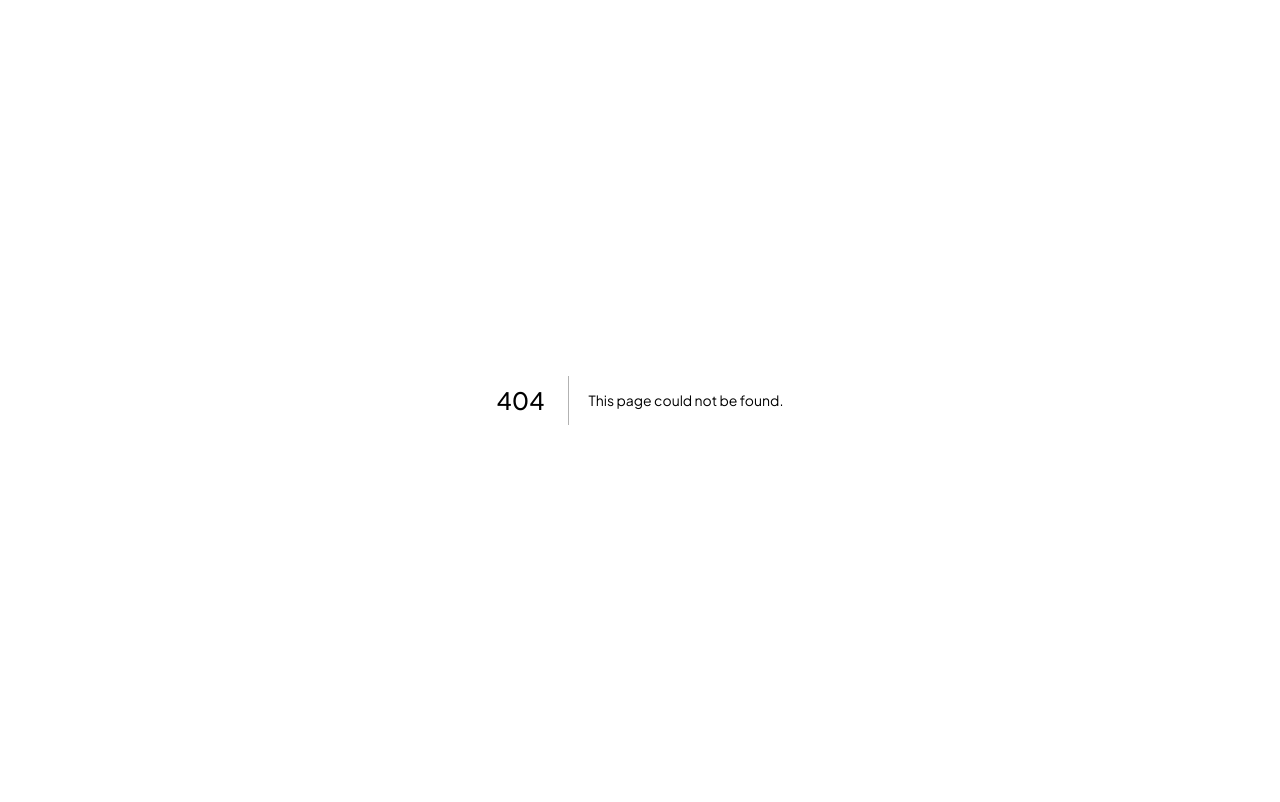
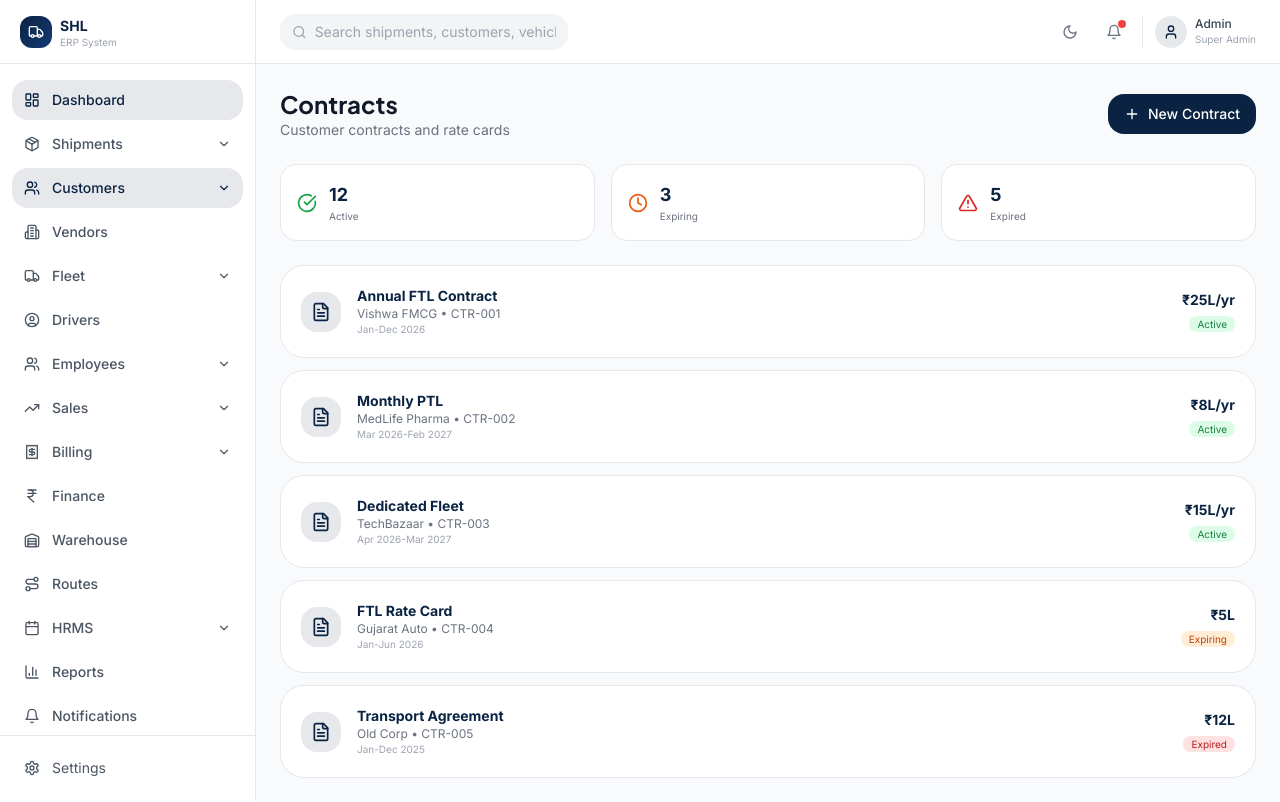
Before and after one commit to mettugoud-droid/shl-website, a Next.js app: page /crm/customers/contracts in a window 1280 px wide. Before the commit this address had no page. Built offline with nearby package versions, Linux system fonts and the light colour scheme.

Commit message:
Add missing sub-pages: customers/quotations and customers/contracts

```diff
--- /dev/null
+++ b/src/app/crm/customers/contracts/page.tsx
@@ -0,0 +1,22 @@
+'use client';
+import React from 'react';
+import { FileText, Plus, CheckCircle, Clock, AlertTriangle } from 'lucide-react';
+
+const contracts = [
+  { id: 'CTR-001', customer: 'Vishwa FMCG', title: 'Annual FTL Contract', period: 'Jan-Dec 2026', value: '₹25L/yr', status: 'Active' },
+  { id: 'CTR-002', customer: 'MedLife Pharma', title: 'Monthly PTL', period: 'Mar 2026-Feb 2027', value: '₹8L/yr', status: 'Active' },
+  { id: 'CTR-003', customer: 'TechBazaar', title: 'Dedicated Fleet', period: 'Apr 2026-Mar 2027', value: '₹15L/yr', status: 'Active' },
+  { id: 'CTR-004', customer: 'Gujarat Auto', title: 'FTL Rate Card', period: 'Jan-Jun 2026', value: '₹5L', status: 'Expiring' },
+  { id: 'CTR-005', customer: 'Old Corp', title: 'Transport Agreement', period: 'Jan-Dec 2025', value: '₹12L', status: 'Expired' },
+];
+const sc: Record<string, string> = { Active: 'bg-green-100 text-green-700', Expiring: 'bg-orange-100 text-orange-700', Expired: 'bg-red-100 text-red-700' };
+
+export default function ContractsPage() {
+  return (
+    <div className="space-y-6">
+      <div className="flex items-center justify-between"><div><h1 className="text-2xl font-bold text-gray-900">Contracts</h1><p className="text-sm text-gray-500">Customer contracts and rate cards</p></div><button className="flex items-center gap-2 px-4 py-2.5 bg-primary text-white text-sm font-medium rounded-xl"><Plus className="w-4 h-4" /> New Contract</button></div>
+      <div className="grid grid-cols-3 gap-4"><div className="bg-white rounded-xl border p-4 flex items-center gap-3"><CheckCircle className="w-5 h-5 text-green-600" /><div><p className="text-lg font-bold">12</p><p className="text-[10px] text-gray-500">Active</p></div></div><div className="bg-white rounded-xl border p-4 flex items-center gap-3"><Clock className="w-5 h-5 text-orange-600" /><div><p className="text-lg font-bold">3</p><p className="text-[10px] text-gray-500">Expiring</p></div></div><div className="bg-white rounded-xl border p-4 flex items-center gap-3"><AlertTriangle className="w-5 h-5 text-red-600" /><div><p className="text-lg font-bold">5</p><p className="text-[10px] text-gray-500">Expired</p></div></div></div>
+      <div className="space-y-3">{contracts.map((c) => (<div key={c.id} className="bg-white rounded-2xl border p-5 flex items-center justify-between hover:shadow-md transition-shadow"><div className="flex items-center gap-4"><div className="w-10 h-10 bg-primary/10 rounded-xl flex items-center justify-center"><FileText className="w-5 h-5 text-primary" /></div><div><p className="text-sm font-bold">{c.title}</p><p className="text-xs text-gray-500">{c.customer} • {c.id}</p><p className="text-[10px] text-gray-400">{c.period}</p></div></div><div className="text-right"><p className="text-sm font-bold">{c.value}</p><span className={`text-[10px] px-2 py-0.5 rounded-full ${sc[c.status]}`}>{c.status}</span></div></div>))}</div>
+    </div>
+  );
+}
--- /dev/null
+++ b/src/app/crm/customers/quotations/page.tsx
@@ -0,0 +1,22 @@
+'use client';
+import React from 'react';
+import { Plus } from 'lucide-react';
+
+const data = [
+  { id: 'QT-2026-0045', customer: 'Deccan Foods', date: '10 Jun', amount: '₹2,50,000', validity: '15 Jun', status: 'Sent' },
+  { id: 'QT-2026-0044', customer: 'Southern Textiles', date: '08 Jun', amount: '₹4,00,000', validity: '18 Jun', status: 'Accepted' },
+  { id: 'QT-2026-0043', customer: 'Star Pharma', date: '05 Jun', amount: '₹1,80,000', validity: '12 Jun', status: 'Expired' },
+  { id: 'QT-2026-0042', customer: 'Bharat Electronics', date: '02 Jun', amount: '₹3,20,000', validity: '10 Jun', status: 'Rejected' },
+  { id: 'QT-2026-0041', customer: 'Metro Distributors', date: '28 May', amount: '₹6,50,000', validity: '05 Jun', status: 'Accepted' },
+];
+const sc: Record<string, string> = { Sent: 'bg-blue-100 text-blue-700', Accepted: 'bg-green-100 text-green-700', Expired: 'bg-gray-100 text-gray-600', Rejected: 'bg-red-100 text-red-700' };
+
+export default function QuotationsPage() {
+  return (
+    <div className="space-y-6">
+      <div className="flex items-center justify-between"><div><h1 className="text-2xl font-bold text-gray-900">Quotations</h1><p className="text-sm text-gray-500">Manage customer quotations</p></div><button className="flex items-center gap-2 px-4 py-2.5 bg-primary text-white text-sm font-medium rounded-xl"><Plus className="w-4 h-4" /> New Quotation</button></div>
+      <div className="grid grid-cols-4 gap-4"><div className="bg-white rounded-xl border p-4 text-center"><p className="text-2xl font-bold">45</p><p className="text-xs text-gray-500">Total</p></div><div className="bg-white rounded-xl border p-4 text-center"><p className="text-2xl font-bold text-blue-600">12</p><p className="text-xs text-gray-500">Sent</p></div><div className="bg-white rounded-xl border p-4 text-center"><p className="text-2xl font-bold text-green-600">28</p><p className="text-xs text-gray-500">Accepted</p></div><div className="bg-white rounded-xl border p-4 text-center"><p className="text-2xl font-bold text-red-600">5</p><p className="text-xs text-gray-500">Rejected</p></div></div>
+      <div className="bg-white rounded-2xl border overflow-hidden"><table className="w-full"><thead className="bg-gray-50"><tr><th className="px-4 py-3 text-left text-[10px] font-semibold text-gray-500 uppercase">ID</th><th className="px-4 py-3 text-left text-[10px] font-semibold text-gray-500 uppercase">Customer</th><th className="px-4 py-3 text-left text-[10px] font-semibold text-gray-500 uppercase">Date</th><th className="px-4 py-3 text-left text-[10px] font-semibold text-gray-500 uppercase">Amount</th><th className="px-4 py-3 text-left text-[10px] font-semibold text-gray-500 uppercase">Valid Till</th><th className="px-4 py-3 text-left text-[10px] font-semibold text-gray-500 uppercase">Status</th></tr></thead><tbody className="divide-y divide-gray-50">{data.map((q) => (<tr key={q.id} className="hover:bg-gray-50/50"><td className="px-4 py-3 text-xs font-medium text-primary">{q.id}</td><td className="px-4 py-3 text-xs">{q.customer}</td><td className="px-4 py-3 text-xs text-gray-500">{q.date}</td><td className="px-4 py-3 text-xs font-medium">{q.amount}</td><td className="px-4 py-3 text-xs text-gray-500">{q.validity}</td><td className="px-4 py-3"><span className={`text-[10px] px-2 py-0.5 rounded-full ${sc[q.status]}`}>{q.status}</span></td></tr>))}</tbody></table></div>
+    </div>
+  );
+}
```
